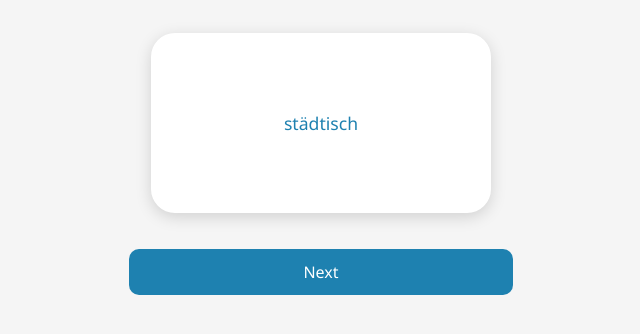
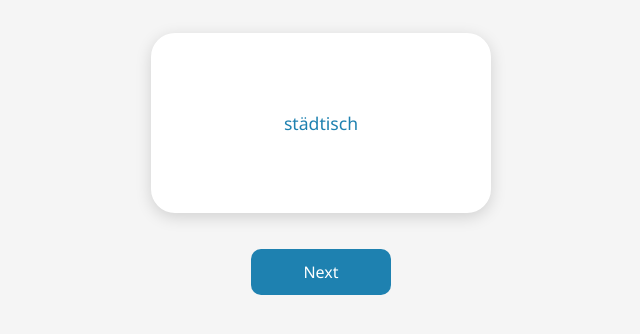
Before and after one commit to roieshalom/B1-Wortlist, a plain HTML site: page index.html in a window 1280 px wide. Shown: the part 82-416 px from the top of the page, without its empty margins (319-959 px from the left). Drawn offline with Linux system fonts and the light colour scheme.

Commit message:
Change next button width to 140px

```diff
--- a/style.css
+++ b/style.css
@@ -138,7 +138,7 @@ h1 {
         padding: 16px 8px;
     }
     #next-btn {
-        width: 30vw;
+        width: 140PX;
         font-size: 1em;
         padding: 12px 0;
     }
```
